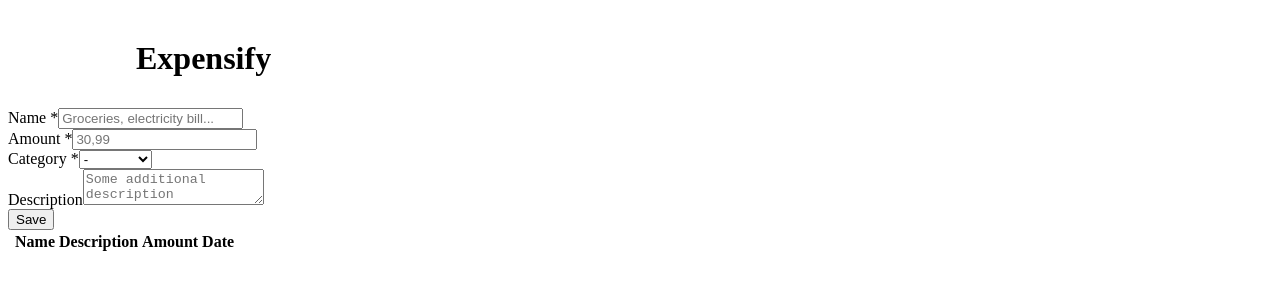
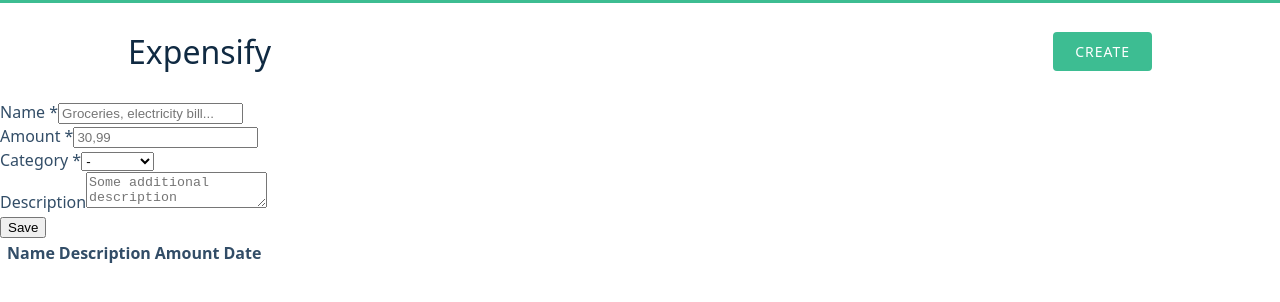
Before and after one commit to andreasremdt/expensify, a React app: page / in a window 1280 px wide. Shown: the top 302 px of the page. Built offline with nearby package versions, Linux system fonts and the light colour scheme; the HTML template or start-up script is replaced by a standard one.

Commit message:
Add CSS baseline

```diff
--- /dev/null
+++ b/client/index.css
@@ -0,0 +1,21 @@
+:root {
+  --accent-color: hsl(160, 51%, 49%);
+  --text-color: hsl(209, 34%, 30%);
+  --heading-color: hsl(209, 61%, 16%);
+}
+
+* {
+  box-sizing: border-box;
+}
+
+body {
+  margin: unset;
+  font: normal 16px/1.5 "Source Sans Pro", system-ui, BlinkMacSystemFont, Segoe UI, Helvetica, Arial, sans-serif;
+  color: var(--text-color);
+}
+
+h1, h2, h3 {
+  font-weight: lighter;
+  color: var(--heading-color);
+  margin: unset;
+}
--- a/client/index.js
+++ b/client/index.js
@@ -1,5 +1,6 @@
 import { render } from "react-dom";
 import React from "react";
 import App from "./App";
+import "./index.css";
 
 render(<App />, document.getElementById("root"));
```
Also changed, not shown: 1 other file (tests, documents, lock files or other folders).
